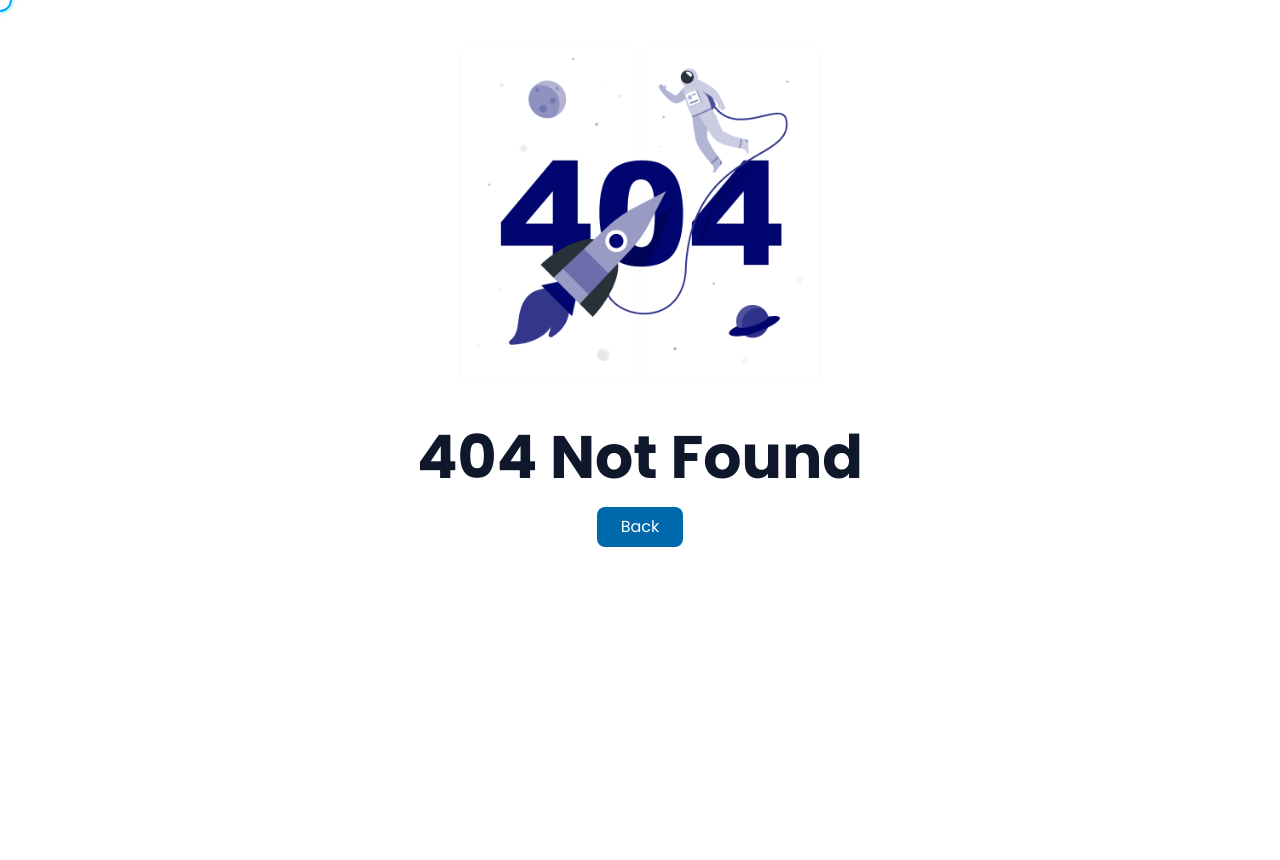
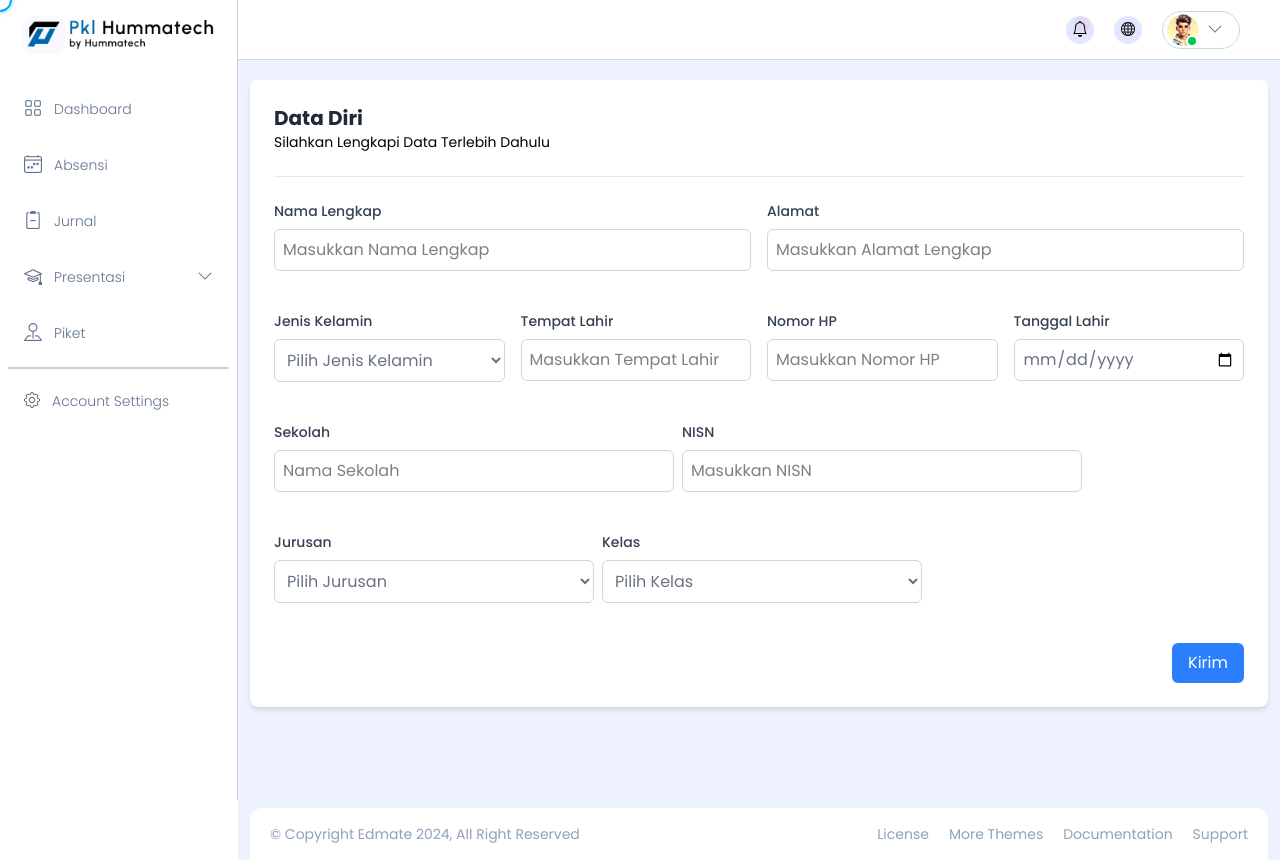
Before and after one commit to MuhammadZaki07/Front-end-Managament-Magang, a React (Vite) app in the folder front-end/: page /peserta/settings in a window 1280 px wide. Before the commit this address had no page. Before the commit the page ends 800 px from the top, so only its background shows below. Built offline with nearby package versions, Linux system fonts and the light colour scheme.

Commit message:
Verifikasi Peserta

```diff
--- a/front-end/src/components/AlertVerification.jsx
+++ b/front-end/src/components/AlertVerification.jsx
@@ -7,7 +7,7 @@ const AlertVerification = () => {
     const currentPath = window.location.pathname;
     if (currentPath.includes("perusahaan")) {
       setIsPerusahaan(true);
-    } else if (currentPath.includes("student")) {
+    } else if (currentPath.includes("peserta")) {
       setIsPerusahaan(false);
     }
   }, []);
@@ -16,7 +16,7 @@ const AlertVerification = () => {
     if (isPerusahaan) {
       window.location.href = "http://localhost:5173/perusahaan/settings";
     } else {
-      window.location.href = "http://localhost:5173/student/settings";
+      window.location.href = "http://localhost:5173/peserta/settings";
     }
   };
 
--- a/front-end/src/pages/student/Dashboard.jsx
+++ b/front-end/src/pages/student/Dashboard.jsx
@@ -14,6 +14,7 @@ import PresentationCard from "../../components/cards/PresentationCard";
 const Dashboard = () => {
   const location = useLocation();
   localStorage.setItem("location", location.pathname)
+
   const statsData = [
     {
       title: "Total Absensi",
--- /dev/null
+++ b/front-end/src/pages/student/RegistrasiPeserta.jsx
@@ -0,0 +1,254 @@
+import { useState } from "react";
+
+export default function StudentRegistrationForm() {
+  const [formData, setFormData] = useState({
+    // Baris 1
+    nama: "",
+    alamat: "",
+
+    // Baris 2
+    jenis_kelamin: "",
+    tempat_lahir: "",
+    no_hp: "",
+    tanggal_lahir: "",
+
+    // Baris 3
+    sekolah: "",
+    nisn: "",
+
+    // Baris 4
+    jurusan: "",
+    kelas: ""
+  });
+
+  // Handler untuk perubahan input
+  const handleChange = (e) => {
+    const { name, value } = e.target;
+    setFormData((prev) => ({ ...prev, [name]: value }));
+  };
+
+  // Handler untuk submit form
+  const handleSubmit = (e) => {
+    e.preventDefault();
+    console.log("Form submitted:", formData);
+    // Implementasi submit form sesuai kebutuhan
+  };
+
+  return (
+    <div className="max-w-6xl mx-auto p-6 bg-white rounded-lg shadow-md">
+      <div>
+        {/* Header */}
+        <div className="mb-6">
+          <h1 className="text-xl font-bold text-gray-800">
+            Data Diri
+          </h1>
+          <p className="text-sm text-black-500">
+            Silahkan Lengkapi Data Terlebih Dahulu
+          </p>
+        </div>
+
+        <div className="border-t border-gray-200 my-6"></div>
+
+        {/* Baris 1: Nama dan Alamat */}
+        <div className="mb-10">
+          <div className="grid grid-cols-1 md:grid-cols-2 gap-4">
+            {/* Nama */}
+            <div className="space-y-2">
+              <label className="block text-sm font-medium text-gray-700">
+                Nama Lengkap
+              </label>
+              <input
+                type="text"
+                name="nama"
+                placeholder="Masukkan Nama Lengkap"
+                className="w-full p-2 border border-gray-300 rounded-md focus:outline-none focus:ring-2 focus:ring-blue-500"
+                value={formData.nama}
+                onChange={handleChange}
+                required
+              />
+            </div>
+
+            {/* Alamat */}
+            <div className="space-y-2">
+              <label className="block text-sm font-medium text-gray-700">
+                Alamat
+              </label>
+              <input
+                type="text"
+                name="alamat"
+                placeholder="Masukkan Alamat Lengkap"
+                className="w-full p-2 border border-gray-300 rounded-md focus:outline-none focus:ring-2 focus:ring-blue-500"
+                value={formData.alamat}
+                onChange={handleChange}
+                required
+              />
+            </div>
+          </div>
+        </div>
+
+        {/* Baris 2: Jenis Kelamin, Tempat Lahir, No HP, Tanggal Lahir */}
+        <div className="mb-10">
+          <div className="grid grid-cols-1 md:grid-cols-4 gap-4">
+            {/* Jenis Kelamin */}
+            <div className="space-y-2">
+              <label className="block text-sm font-medium text-gray-700">
+                Jenis Kelamin
+              </label>
+              <select
+                name="jenis_kelamin"
+                className="w-full p-2 border text-gray-500 border-gray-300 rounded-md focus:outline-none focus:ring-2 focus:ring-blue-500"
+                value={formData.jenis_kelamin}
+                onChange={handleChange}
+                required
+              >
+                <option value="">Pilih Jenis Kelamin</option>
+                <option value="laki-laki">Laki-laki</option>
+                <option value="perempuan">Perempuan</option>
+              </select>
+            </div>
+
+            {/* Tempat Lahir */}
+            <div className="space-y-2">
+              <label className="block text-sm font-medium text-gray-700">
+                Tempat Lahir
+              </label>
+              <input
+                type="text"
+                name="tempat_lahir"
+                placeholder="Masukkan Tempat Lahir"
+                className="w-full p-2 border border-gray-300 rounded-md focus:outline-none focus:ring-2 focus:ring-blue-500"
+                value={formData.tempat_lahir}
+                onChange={handleChange}
+                required
+              />
+            </div>
+
+            {/* No HP */}
+            <div className="space-y-2">
+              <label className="block text-sm font-medium text-gray-700">
+                Nomor HP
+              </label>
+              <input
+                type="tel"
+                name="no_hp"
+                placeholder="Masukkan Nomor HP"
+                className="w-full p-2 border border-gray-300 rounded-md focus:outline-none focus:ring-2 focus:ring-blue-500"
+                value={formData.no_hp}
+                onChange={handleChange}
+                required
+                maxLength={13}
+              />
+            </div>
+
+            {/* Tanggal Lahir */}
+            <div className="space-y-2">
+              <label className="block text-sm font-medium text-gray-700">
+                Tanggal Lahir
+              </label>
+              <input
+                type="date"
+                name="tanggal_lahir"
+                className="w-full p-2 text-gray-500 border border-gray-300 rounded-md focus:outline-none focus:ring-2 focus:ring-blue-500"
+                value={formData.tanggal_lahir}
+                onChange={handleChange}
+                required
+              />
+            </div>
+          </div>
+        </div>
+
+{/* Baris 3: Sekolah dan NISN */}
+<div className="mb-10">
+  <div className="flex gap-2">
+    {/* Sekolah */}
+    <div className="space-y-2 w-100">
+      <label className="block text-sm font-medium text-gray-700">
+        Sekolah
+      </label>
+      <input
+        type="text"
+        name="sekolah"
+        placeholder="Nama Sekolah"
+        className="w-full p-2 border border-gray-300 rounded-md focus:outline-none focus:ring-2 focus:ring-blue-500"
+        value={formData.sekolah}
+        onChange={handleChange}
+        required
+      />
+    </div>
+
+    {/* NISN */}
+    <div className="space-y-2 w-100">
+      <label className="block text-sm font-medium text-gray-700">
+        NISN
+      </label>
+      <input
+        type="text"
+        name="nisn"
+        placeholder="Masukkan NISN"
+        className="w-full p-2 border border-gray-300 rounded-md focus:outline-none focus:ring-2 focus:ring-blue-500"
+        value={formData.nisn}
+        onChange={handleChange}
+        required
+      />
+    </div>
+  </div>
+</div>
+
+
+        {/* Baris 4: Jurusan dan Kelas */}
+        <div className="mb-10">
+          <div className="flex gap-2">
+            {/* Jurusan */}
+            <div className="space-y-2 w-80">
+              <label className="block text-sm font-medium text-gray-700">
+                Jurusan
+              </label>
+              <select
+                name="jurusan"
+                className="w-full p-2 text-gray-500 border border-gray-300 rounded-md focus:outline-none focus:ring-2 focus:ring-blue-500 bg-white"
+                value={formData.jurusan}
+                onChange={handleChange}
+                required
+              >
+                <option value="">Pilih Jurusan</option>
+                <option value="ipa">IPA</option>
+                <option value="ips">IPS</option>
+                <option value="bahasa">Bahasa</option>
+                <option value="teknik">Teknik</option>
+              </select>
+            </div>
+
+            {/* Kelas */}
+            <div className="space-y-2 w-80">
+              <label className="block text-sm font-medium text-gray-700">
+                Kelas
+              </label>
+              <select
+                name="kelas"
+                className="w-full p-2 text-gray-500 border border-gray-300 rounded-md focus:outline-none focus:ring-2 focus:ring-blue-500 bg-white"
+                value={formData.kelas}
+                onChange={handleChange}
+                required
+              >
+                <option value="">Pilih Kelas</option>
+                <option value="10">Kelas 10</option>
+                <option value="11">Kelas 11</option>
+                <option value="12">Kelas 12</option>
+              </select>
+            </div>
+          </div>
+        </div>
+
+        {/* Submit Button */}
+        <div className="text-end">
+          <button
+            onClick={handleSubmit}
+            className="py-2 px-4 bg-blue-500 text-white rounded-md hover:bg-blue-600 focus:outline-none focus:ring-2 focus:ring-blue-500"
+          >
+            Kirim
+          </button>
+        </div>
+      </div>
+    </div>
+  );
+}
```
Also changed, not shown: front-end/Router.jsx (+6 -1 lines).
